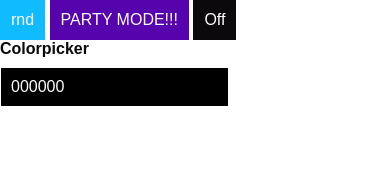
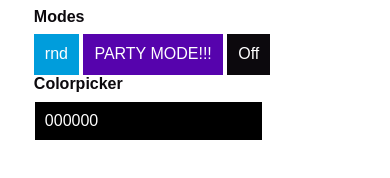
Before and after one commit to kai-oswald/rgbconf, a website: page public/index.html in a window 390 px wide. Drawn offline with nearby package versions, Linux system fonts and the light colour scheme.

Commit message:
fix responsiveness

```diff
--- a/public/css/style.css
+++ b/public/css/style.css
@@ -1,3 +1,3 @@
-body,html {
-    height: 100%;
+body {
+    padding-top: 2%;
 }
--- a/public/index.html
+++ b/public/index.html
@@ -12,13 +12,14 @@
 
 <body>
     <div class="container full-height">
-        <div class="row">
-            <div class="col-xs-12 col-md-6">
+        <div class="row around-xs">
+            <div class="col-xs-10 col-md-5">
+                <label>Modes</label>
                 <div id="btnRnd" class="btn btn-fill-primary">rnd</div>
                 <div id="btnParty" class="btn btn-fill-secondary">PARTY MODE!!!</div>
                 <div id="btnOff" class="btn btn-fill">Off</div>
             </div>
-            <div class="col-xs-12">
+            <div class="col-xs-10 col-md-5">
                 <label>Colorpicker</label>
                 <input class="jscolor" onchange="update(this.jscolor)" value="000000">
             </div>
```
